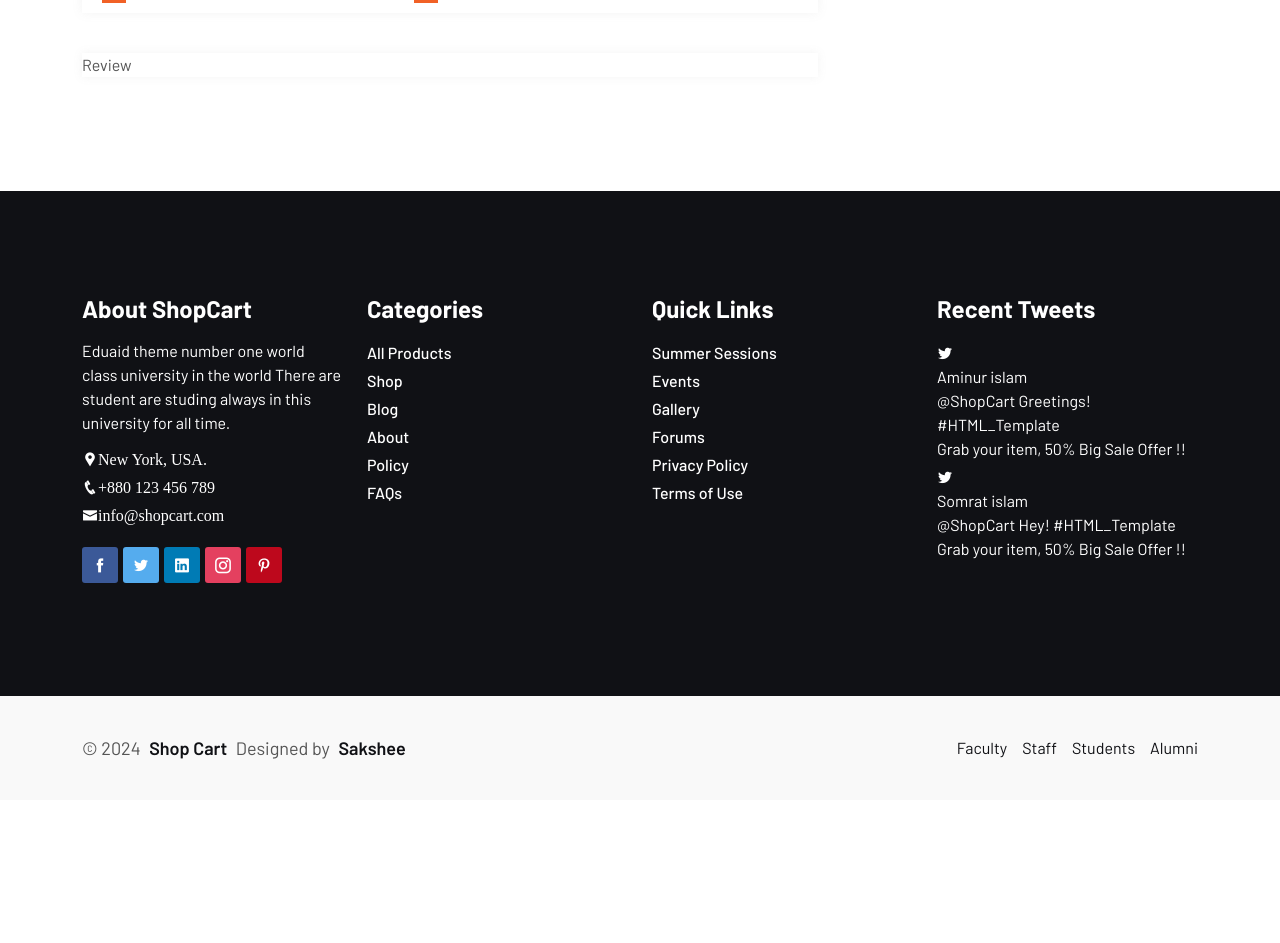
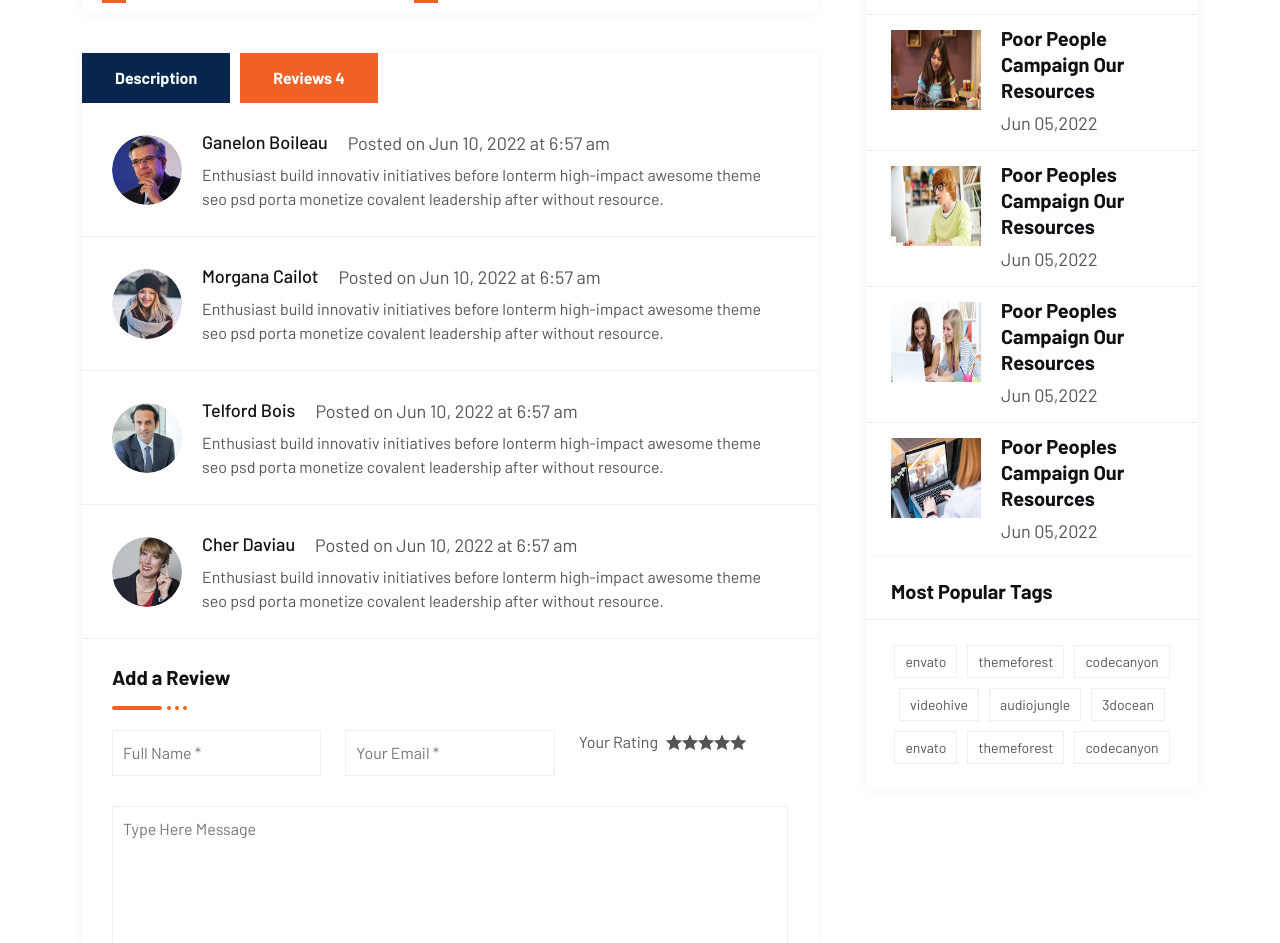
Before and after one commit to Sakshisharma123/preorder-shopping, a React (Vite) app: page /shop/1 in a window 1280 px wide. Shown: the part 609-1552 px from the top of the page. Before the commit the page ends 1409 px from the top, so only its background shows below. Built offline with nearby package versions, Linux system fonts and the light colour scheme.

Commit message:
complete the product card section

```diff
--- a/src/shop/ProductDisplay.jsx
+++ b/src/shop/ProductDisplay.jsx
@@ -1,17 +1,67 @@
 import React, { useState } from "react";
+import { Link } from "react-router-dom";
 const desc =
   "Energistia an deliver atactica metrcs after avsionary Apropria trnsition enterpris an sources applications emerging psd template.";
 const ProductDisplay = ({ item }) => {
-  const { name, id, price, seller, ratingsCount, quantity } = item;
+  const { name, id, price, seller, ratingsCount, quantity, img } = item;
 
   const [prequantity, setQuantity] = useState(quantity);
-  const [coupan, setCoupan] = useState("");
+  const [coupon, setCoupon] = useState("");
   const [size, setSize] = useState("Select Size");
   const [color, setColor] = useState("Select Color");
 
   const handleSizeChange = (e) => {
     setSize(e.target.value);
+  };
+
+  const handleColorChange = (e) => {
+    setColor(e.target.value);
+  };
+
+  const handleDecrease = (e) => {
+    if (prequantity > 1) {
+      setQuantity(prequantity - 1);
+    }
+  };
+
+  const handleIncrease = (e) => {
+    setQuantity(prequantity + 1);
+  };
+
+  const handleSubmit = (e) => {
+    e.preventDefault();
+    const product = {
+      id: id,
+      img: img,
+      name: name,
+      price: price,
+      quantity: prequantity,
+      size: size,
+      color: color,
+      coupon: coupon,
+    }
+
+    const existingCart = JSON.parse(localStorage.getItem("cart")) || [];
+
+    const existingProductIndex = existingCart.findIndex((item) => item.id === id);
+
+    if(existingProductIndex !== -1){
+      existingCart[existingProductIndex].quantity += prequantity;
+    }else{
+      existingCart.push(product);
+    }
+
+    // update local storage
+    localStorage.setItem("cart", JSON.stringify(existingCart));
+
+    // reset form field
+    setQuantity(i);
+    setSize("Select Size");
+    setColor("Select Color");
+    setCoupon("");
   }
+
+
   return (
     <div>
       <div>
@@ -31,17 +81,61 @@ const ProductDisplay = ({ item }) => {
 
       {/* cart components */}
       <div>
-        <form>
+        <form onSubmit={handleSubmit}>
+          {/* size */}
           <div className="select-product size">
-            <select value={size} onChange={handleSizeChange}>
-              <option value="Select Size"></option>
-              <option value="SM"></option>
-              <option value="MD"></option>
-              <option value="LG"></option>
-              <option value="XL"></option>
-              <option value="XXL"></option>
+            <select value={color} onChange={handleSizeChange}>
+              <option>Select Size</option>
+              <option value="SM">SM</option>
+              <option value="MD">MD</option>
+              <option value="LG">LG</option>
+              <option value="XL">XL</option>
+              <option value="XXL">XXl</option>
             </select>
           </div>
+          {/* color */}
+          <div className="select-product color">
+            <select value={color} onChange={handleColorChange}>
+              <option>Select Size</option>
+              <option value="Pink">Pink</option>
+              <option value="Red">Red</option>
+              <option value="Green">Green</option>
+              <option value="Yellow">Yellow</option>
+              <option value="Black">Black</option>
+            </select>
+          </div>
+
+          {/* cart plus minus */}
+          <div className="cart-plus-minus">
+            <div className="dec qtybutton" onClick={handleDecrease}>
+              -
+            </div>
+            <input
+              className="cart-plus-minus-box"
+              type="text"
+              name="qtybutton"
+              id="qtybutton"
+              value={prequantity}
+              onChange={(e) => setQuantity(parseInt(e.target.value, 10))}
+            />
+            <div className="inc qtybutton" onClick={handleIncrease}>
+              +
+            </div>
+          </div>
+
+          {/* coupon field */}
+          <div className="discount-code mb-2">
+              <input type="text" placeholder="Enter Discount Code" onChange={(e) => setCoupon(e.target.value)} />
+          </div>
+
+          {/* btn section */}
+          <button type="submit" className="lab-btn">
+            <span>Add to Cart</span>
+          </button>
+
+          <Link to="/cart-page" className="lab-btn bg-primary">
+            <span>CheckOut</span>
+          </Link>
         </form>
       </div>
     </div>
--- /dev/null
+++ b/src/shop/Review.jsx
@@ -0,0 +1,189 @@
+import React, { useState } from "react";
+import Ratings from "../components/Ratings";
+
+const reviewtitle = "Add a Review";
+let ReviewList = [
+  {
+    imgUrl: "/src/assets/images/instructor/01.jpg",
+    imgAlt: "Client thumb",
+    name: "Ganelon Boileau",
+    date: "Posted on Jun 10, 2022 at 6:57 am",
+    desc: "Enthusiast build innovativ initiatives before lonterm high-impact awesome theme seo psd porta monetize covalent leadership after without resource.",
+  },
+  {
+    imgUrl: "/src/assets/images/instructor/02.jpg",
+    imgAlt: "Client thumb",
+    name: "Morgana Cailot",
+    date: "Posted on Jun 10, 2022 at 6:57 am",
+    desc: "Enthusiast build innovativ initiatives before lonterm high-impact awesome theme seo psd porta monetize covalent leadership after without resource.",
+  },
+  {
+    imgUrl: "/src/assets/images/instructor/03.jpg",
+    imgAlt: "Client thumb",
+    name: "Telford Bois",
+    date: "Posted on Jun 10, 2022 at 6:57 am",
+    desc: "Enthusiast build innovativ initiatives before lonterm high-impact awesome theme seo psd porta monetize covalent leadership after without resource.",
+  },
+  {
+    imgUrl: "/src/assets/images/instructor/04.jpg",
+    imgAlt: "Client thumb",
+    name: "Cher Daviau",
+    date: "Posted on Jun 10, 2022 at 6:57 am",
+    desc: "Enthusiast build innovativ initiatives before lonterm high-impact awesome theme seo psd porta monetize covalent leadership after without resource.",
+  },
+];
+const Review = () => {
+  const [reviewShow, setReviewShow] = useState(true);
+  return (
+    <>
+      <ul
+        className={`review-nav lab-ul ${
+          reviewShow ? "RevActive" : "DescActive"
+        }`}
+      >
+        <li className="desc" onClick={() => setReviewShow(!reviewShow)}>
+          Description
+        </li>
+        <li className="rev" onClick={() => setReviewShow(!reviewShow)}>
+          Reviews 4
+        </li>
+      </ul>
+
+      {/* desc & review content */}
+      <div
+        className={`review-content ${
+          reviewShow ? "review-content-show" : "description-show"
+        }`}
+      >
+        <div className="review-showing">
+          <ul className="content lab-ul">
+            {ReviewList.map((review, i) => (
+              <li key={i}>
+                <div className="post-thumb">
+                  <img src={review.imgUrl} alt="" />
+                </div>
+                <div className="post-content">
+                  <div className="entry-meta">
+                    <div className="posted-on">
+                      <a href="#">{review.name}</a>
+                      <p>{review.date}</p>
+                    </div>
+                  </div>
+                  <div className="entry-content">{review.desc}</div>
+                </div>
+              </li>
+            ))}
+          </ul>
+
+          {/* add review field */}
+          <div className="client-review">
+            <div className="review-form">
+              <div className="review-title">
+                <h5>{reviewtitle}</h5>
+              </div>
+
+              <form action="action" className="row">
+                <div className="col-md-4 col-12">
+                  <input
+                    type="text"
+                    name="name"
+                    id="name"
+                    placeholder="Full Name *"
+                  />
+                </div>
+
+                <div className="col-md-4 col-12">
+                  <input
+                    type="email"
+                    name="email"
+                    id="email"
+                    placeholder="Your Email *"
+                  />
+                </div>
+
+                <div className="col-md-4 col-12">
+                  <div className="rating">
+                    <span className="me-2">Your Rating</span>
+                    <Ratings />
+                  </div>
+                </div>
+                <div className="col-md-12 col-12">
+                  <textarea
+                    name="message"
+                    id="message"
+                    rows="8"
+                    placeholder="Type Here Message"
+                  ></textarea>
+                </div>
+                <div className="col-12">
+                  <button type="submit" className="default-button">
+                    <span>Submit Review</span>
+                  </button>
+                </div>
+              </form>
+            </div>
+          </div>
+        </div>
+
+        {/* description */}
+        <div className="description">
+          <p>
+            Lorem ipsum dolor sit amet consectetur adipisicing elit. Molestias
+            suscipit doloribus explicabo tempora maiores eos aliquid, ex ipsum
+            iure sapiente distinctio ipsam nulla vero tenetur. Cum praesentium
+            ducimus nesciunt quod ? Lorem, ipsum dolor sit amet consectetur
+            adipisicing elit. Accusamus nihil dolorem delectus perspiciatis
+            expedita excepturi minima? Ab optio possimus cupiditate. Ipsa, odio
+            quae fugiat distinctio facere assumenda autem labore. Facere!
+          </p>
+
+          <div className="post-item">
+            <div className="post-thumb">
+              <img src="/src/assets/images/shop/01.png" alt="" />
+            </div>
+            <div className="post-content">
+              <ul className="lab-ul">
+                <li>
+                  Lorem ipsum dolor, sit amet consectetur adipisicing elit. At,
+                  itaque!
+                </li>
+                <li>
+                  rem ipsum dolor, sit amet consectetur adipisicing elit. At,
+                  itaque!
+                </li>
+                <li>
+                  orem ipsum dolor, sit amet consectetur adipisicing elit. At,
+                  itaque!
+                </li>
+                <li>
+                  Lorem ipsum dolor, sit amet consectetur adipisicing elit. At,
+                  itaque!
+                </li>
+                <li>
+                  Lorem ipsum dolor, sit amet consectetur adipisicing elit. At,
+                  itaque!
+                </li>
+                <li>
+                  Lorem ipsum dolor, sit amet consectetur adipisicing elit. At,
+                  itaque!
+                </li>
+              </ul>
+            </div>
+            <p>
+              Lorem ipsum dolor sit amet consectetur adipisicing elit. Id
+              inventore porro vel dignissimos, ut unde eaque eligendi explicabo
+              in amet incidunt provident voluptas. Possimus numquam deserunt
+              nulla debitis, asperiores earum? Lorem ipsum dolor sit amet
+              consectetur adipisicing elit. Animi reiciendis necessitatibus,
+              excepturi, aliquam dolores ab ratione quas illum fugiat doloremque
+              distinctio, nam dolore voluptas quibusdam debitis quam molestias
+              beatae eveniet!
+            </p>
+          </div>
+        </div>
+      </div>
+    </>
+  );
+};
+
+export default Review;
--- a/src/shop/SingleProduct.jsx
+++ b/src/shop/SingleProduct.jsx
@@ -2,6 +2,8 @@ import React, { useEffect, useState } from "react";
 import { useParams } from "react-router-dom";
 import PageHeader from "../components/PageHeader";
 import Ratings from "../components/Ratings";
+import PopularPost from "./PopularPost";
+import Tags from "./Tags";
 
 // Import Swiper React components
 import { Swiper, SwiperSlide } from "swiper/react";
@@ -10,6 +12,7 @@ import { Swiper, SwiperSlide } from "swiper/react";
 import "swiper/css";
 import { Autoplay } from "swiper/modules";
 import ProductDisplay from "./ProductDisplay";
+import Review from "./Review";
 
 const SingleProduct = () => {
   const [product, setProduct] = useState([]);
@@ -86,13 +89,18 @@ const SingleProduct = () => {
 
                 {/* reviews */}
                 <div className="review">
-                  Review
+                  <Review />
                 </div>
               </article>
             </div>
 
             {/* right side */}
-            <div className="col-lg-4 col-12">Right Side</div>
+            <div className="col-lg-4 col-12">
+              <aside className="ps-lg-4">
+                <PopularPost />
+                <Tags />
+              </aside>
+            </div>
           </div>
         </div>
       </div>
```
